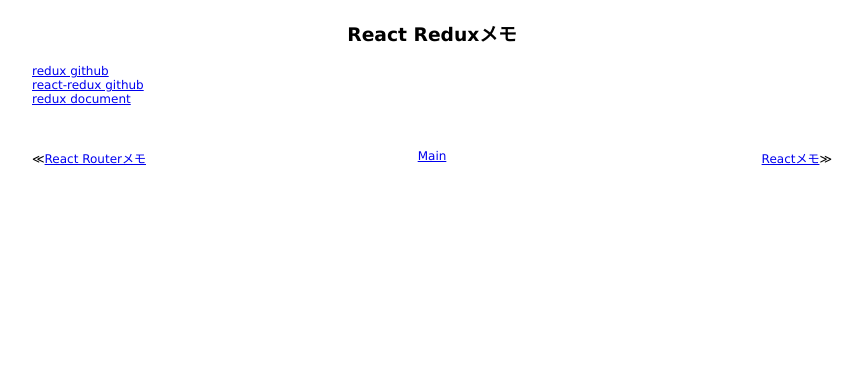
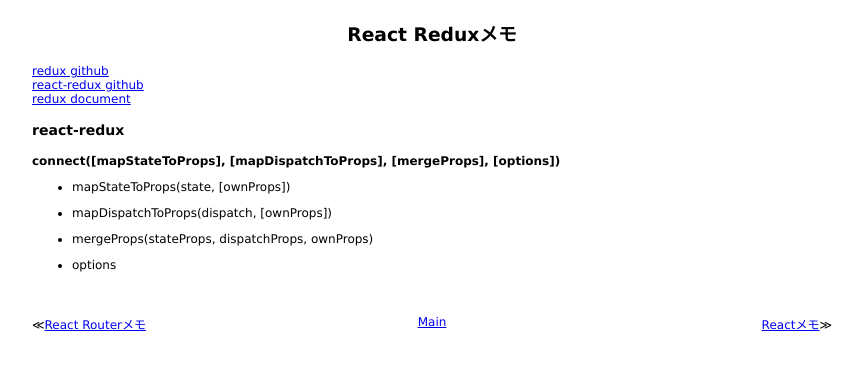
Before and after one commit to 38elements/38elements.github.com, a Jekyll site: the page built from _posts/2017-04-29-react-redux.md, in a window 1280 px wide. Shown: the top 370 px of the page, without its empty margins (208-1071 px from the left). Built offline with Jekyll 4.4.1, drawn with Linux system fonts in a browser that asks for light colours.

Commit message:
Update 2017-04-29-react-redux.md

```diff
--- a/_posts/2017-04-29-react-redux.md
+++ b/_posts/2017-04-29-react-redux.md
@@ -5,3 +5,16 @@ title: React Reduxメモ
 [redux github](https://github.com/reactjs/redux/)
 [react-redux github](https://github.com/reactjs/react-redux)
 [redux document](http://redux.js.org/?q=#)
+
+
+### react-redux
+
+#### connect([mapStateToProps], [mapDispatchToProps], [mergeProps], [options])
+
+* mapStateToProps(state, [ownProps])
+
+* mapDispatchToProps(dispatch, [ownProps])
+
+* mergeProps(stateProps, dispatchProps, ownProps)
+
+* options
```
